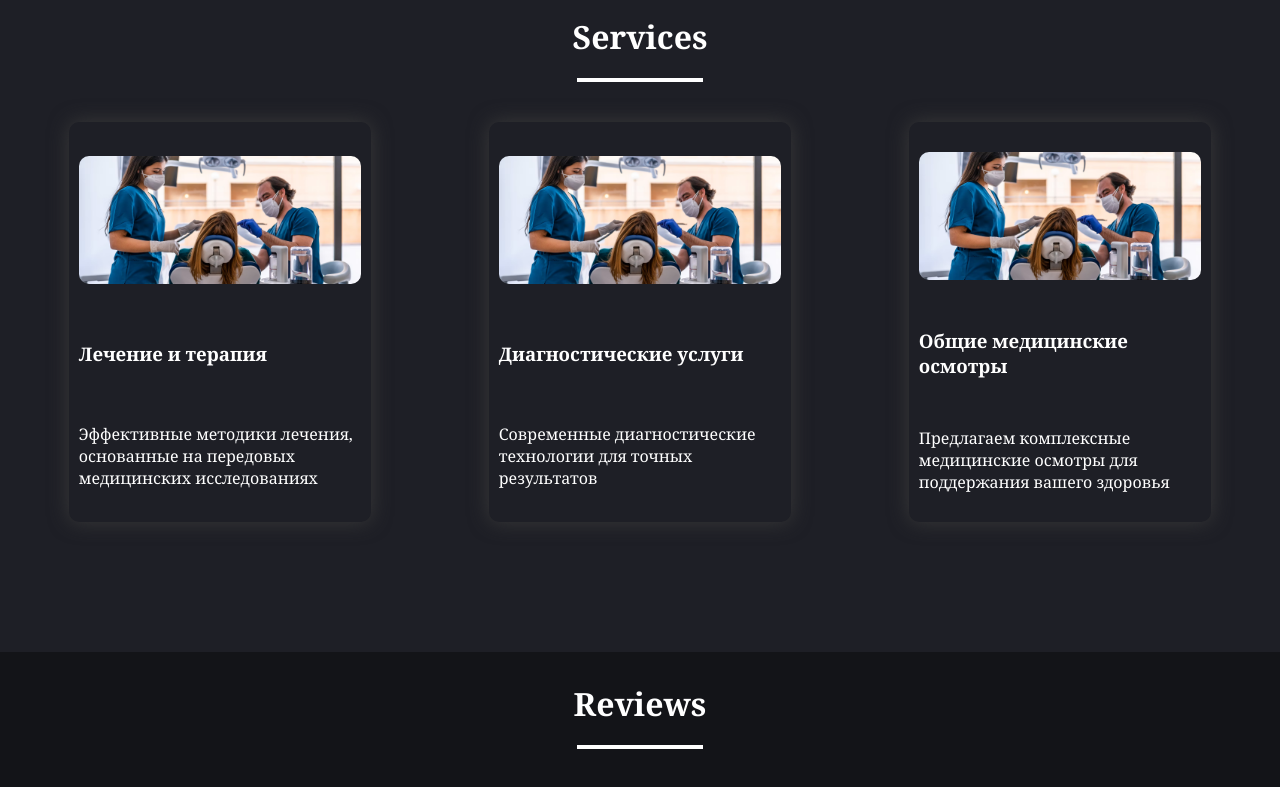
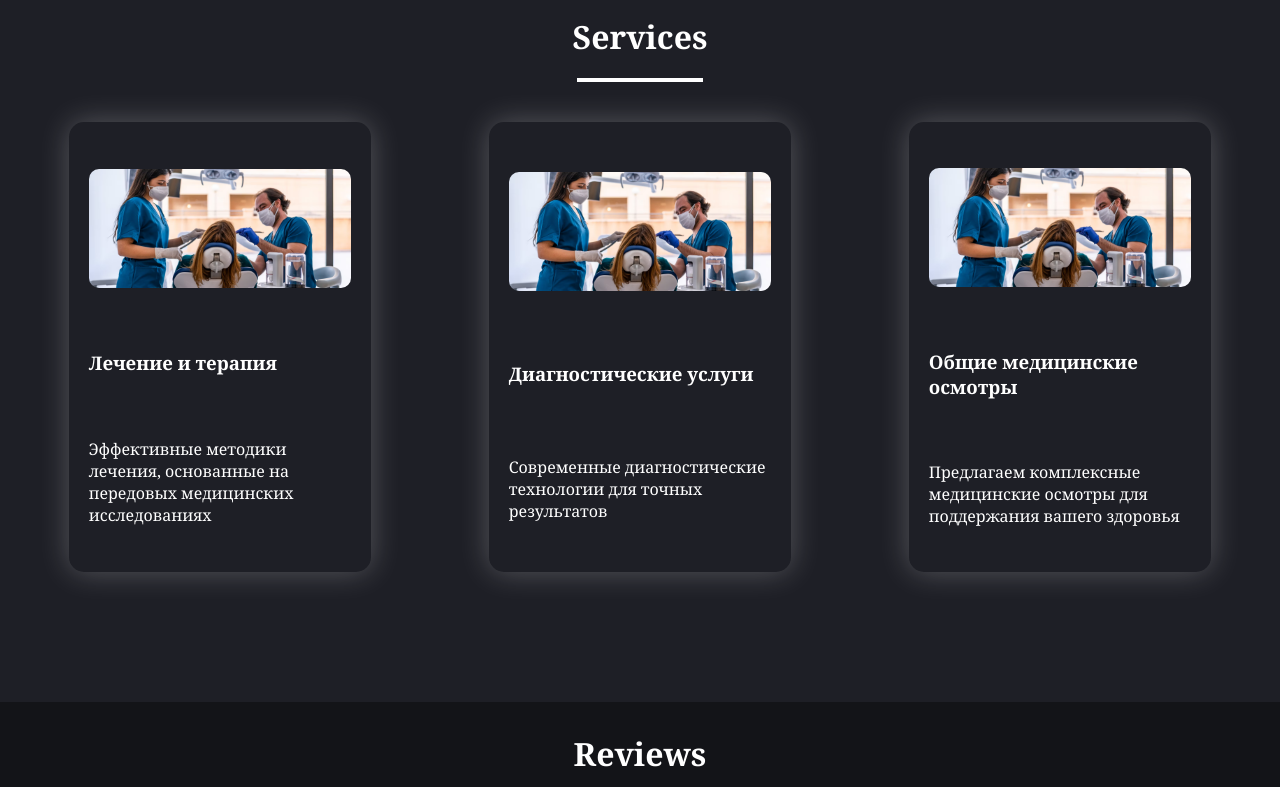
Before and after one commit to ElvinSalman/BlackDental, a React (Create React App) app: page / in a window 1280 px wide. Shown: the part 2580-3367 px from the top of the page. Built offline with nearby package versions, Linux system fonts and the light colour scheme.

Commit message:
i18n commit 2

```diff
--- a/src/App.css
+++ b/src/App.css
@@ -199,17 +199,17 @@ header ul li a:hover {
   margin-bottom: 80px;
 }
 #servicesDiv #services > div {
-  box-shadow: 0 0 20px #3a3a3a;
+  box-shadow: 0 0 30px rgba(255, 255, 255, 0.2549019608);
   color: #fff;
   width: 24%;
-  height: 400px;
+  height: 450px;
   display: flex;
   flex-direction: column;
   justify-content: space-around;
-  border-radius: 10px;
+  border-radius: 15px;
   overflow: hidden;
   transition: 0.3s;
-  padding: 10px;
+  padding: 20px;
 }
 #servicesDiv #services > div:hover {
   box-shadow: none;
@@ -426,7 +426,7 @@ footer .sfooter ul li a:hover {
   justify-content: center;
 }
 #mobileMenu li {
-  margin: 15px 0;
+  margin: 4px 0;
   width: 60%;
   text-align: center;
 }
@@ -442,7 +442,7 @@ footer .sfooter ul li a:hover {
   background-color: transparent;
 }
 #mobileMenu li a:hover {
-  background-color: rgba(167, 167, 167, 0.199);
+  background-color: rgba(255, 255, 255, 0.199);
 }
 
 @media screen and (max-width: 900px) {
--- a/src/App.scss
+++ b/src/App.scss
@@ -228,17 +228,17 @@ header {
         margin-bottom: 80px;
 
         &>div {
-            box-shadow: 0 0 20px #3a3a3a;
+            box-shadow: 0 0 30px #ffffff41;
             color: #fff;
             width: 24%;
-            height: 400px;
+            height: 450px;
             display: flex;
             flex-direction: column;
             justify-content: space-around;
-            border-radius: 10px;
+            border-radius: 15px;
             overflow: hidden;
             transition: 0.3s;
-            padding: 10px;
+            padding: 20px;
 
             &:hover {
                 box-shadow: none;
@@ -493,11 +493,10 @@ footer {
     justify-content: center;
 
     li {
-        margin: 15px 0;
+        margin:  4px 0;
         width: 60%;
         text-align: center;
-
-        a {
+        a{
             display: block;
             padding: 15px;
             color: white;
@@ -507,11 +506,11 @@ footer {
             text-decoration: none;
             transition: 0.5s;
             background-color: transparent;
-
-            &:hover {
+            &:hover{
                 // border-bottom: 2px solid white;
-                background-color: rgba(167, 167, 167, 0.199);
+                background-color: rgba(255, 255, 255, 0.199);
                 // color: #000;
+            }
         }
     }
 }
@@ -820,4 +819,3 @@ footer {
         }
     }
 }
-}
```
Also changed, not shown: 1 other file (tests, documents, lock files or other folders). Lines whose indentation alone changed are shown as unchanged.
